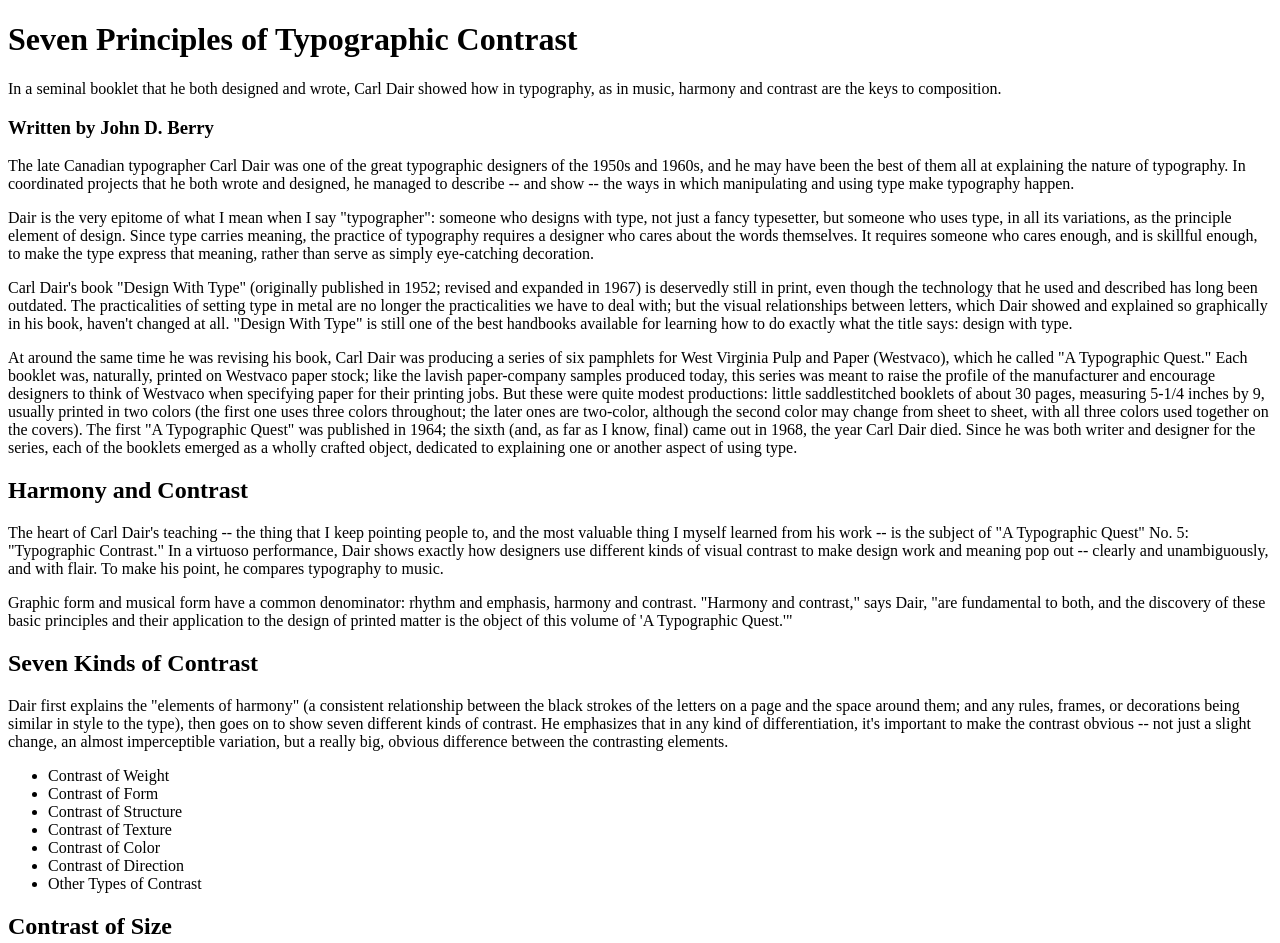
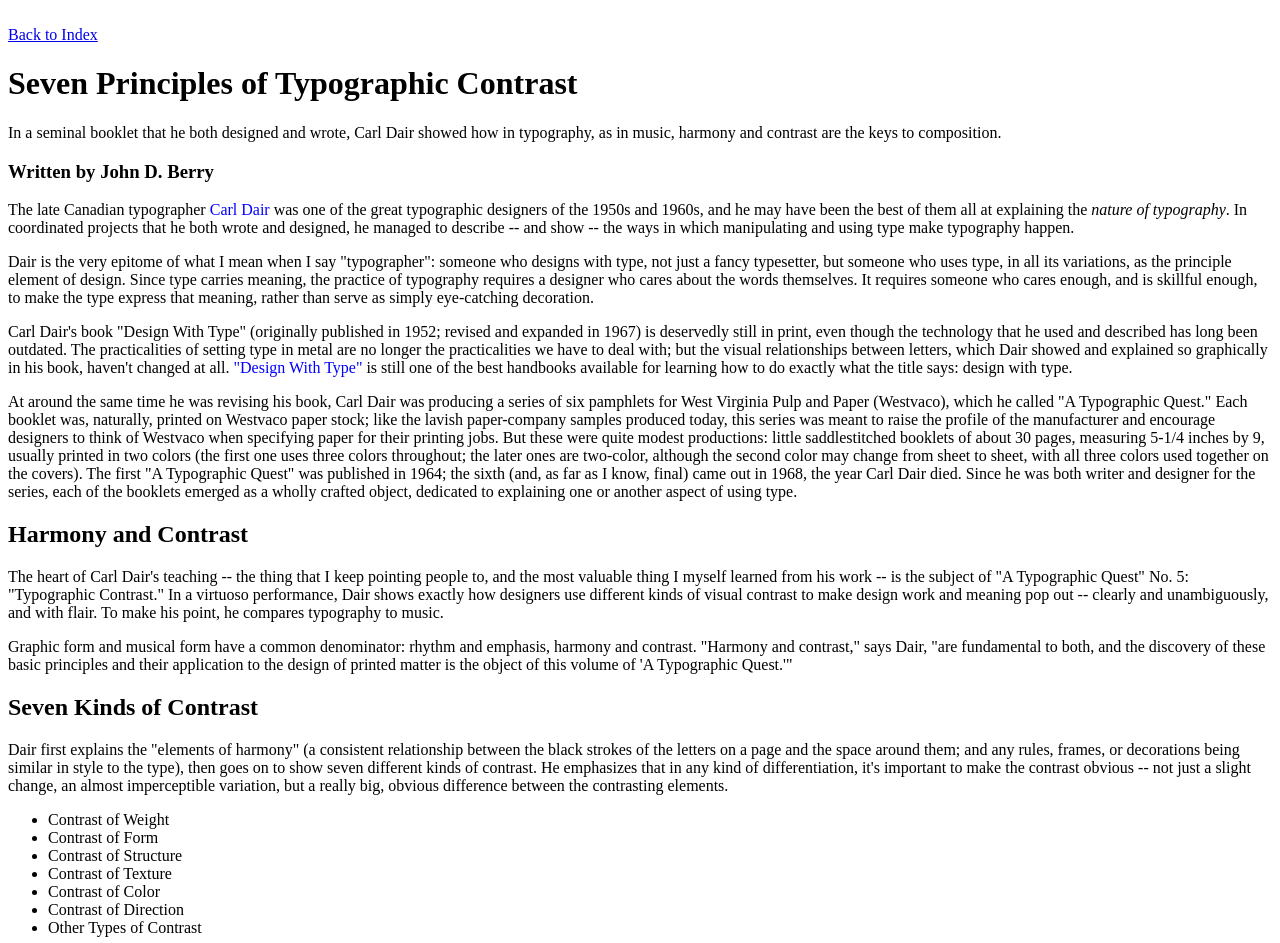
Before and after one commit to aprildekim/aprildekim.github.io, a plain HTML site: page exercise2.html in a window 1280 px wide. Shown: the top 943 px of the page. Drawn offline with Linux system fonts and the light colour scheme.

Commit message:
Update exercise2.html

```diff
--- a/exercise2.html
+++ b/exercise2.html
@@ -6,8 +6,12 @@
         <title>Mark Up Carl Dair</title>
         <meta name="description" content="">
         <meta name="viewport" content="width=device-width">
+        <link rel="stylesheet" href="main.css">
     </head>
     <body>
+
+    	<br>
+    	<a href="index.html">Back to Index</a>
 
     	<h1>Seven Principles of Typographic Contrast</h1>
 
@@ -15,11 +19,11 @@
 
 		<h3>Written by John D. Berry</h3>
 
-		<p>The late Canadian typographer Carl Dair was one of the great typographic designers of the 1950s and 1960s, and he may have been the best of them all at explaining the nature of typography. In coordinated projects that he both wrote and designed, he managed to describe -- and show -- the ways in which manipulating and using type make typography happen.</p>
+		<p>The late Canadian typographer <span style="color:blue">Carl Dair</span> was one of the great typographic designers of the 1950s and 1960s, and he may have been the best of them all at explaining the <span style="font-style:italic;">nature of typography</span>. In coordinated projects that he both wrote and designed, he managed to describe -- and show -- the ways in which manipulating and using type make typography happen.</p>
 
 		<p>Dair is the very epitome of what I mean when I say "typographer": someone who designs with type, not just a fancy typesetter, but someone who uses type, in all its variations, as the principle element of design. Since type carries meaning, the practice of typography requires a designer who cares about the words themselves. It requires someone who cares enough, and is skillful enough, to make the type express that meaning, rather than serve as simply eye-catching decoration.</p>
 
-		<p>Carl Dair's book "Design With Type" (originally published in 1952; revised and expanded in 1967) is deservedly still in print, even though the technology that he used and described has long been outdated. The practicalities of setting type in metal are no longer the practicalities we have to deal with; but the visual relationships between letters, which Dair showed and explained so graphically in his book, haven't changed at all. "Design With Type" is still one of the best handbooks available for learning how to do exactly what the title says: design with type.</p>
+		<p>Carl Dair's book "Design With Type" (originally published in 1952; revised and expanded in 1967) is deservedly still in print, even though the technology that he used and described has long been outdated. The practicalities of setting type in metal are no longer the practicalities we have to deal with; but the visual relationships between letters, which Dair showed and explained so graphically in his book, haven't changed at all. <span style="color:blue">"Design With Type"</span> is still one of the best handbooks available for learning how to do exactly what the title says: design with type.</p>
 
 		<p>At around the same time he was revising his book, Carl Dair was producing a series of six pamphlets for West Virginia Pulp and Paper (Westvaco), which he called "A Typographic Quest." Each booklet was, naturally, printed on Westvaco paper stock; like the lavish paper-company samples produced today, this series was meant to raise the profile of the manufacturer and encourage designers to think of Westvaco when specifying paper for their printing jobs. But these were quite modest productions: little saddlestitched booklets of about 30 pages, measuring 5-1/4 inches by 9, usually printed in two colors (the first one uses three colors throughout; the later ones are two-color, although the second color may change from sheet to sheet, with all three colors used together on the covers). The first "A Typographic Quest" was published in 1964; the sixth (and, as far as I know, final) came out in 1968, the year Carl Dair died. Since he was both writer and designer for the series, each of the booklets emerged as a wholly crafted object, dedicated to explaining one or another aspect of using type.</p>
 
@@ -82,5 +86,9 @@
 		<p>Finally, Dair takes time to say a little about rhythm ("in typography, it consists of intervals of space") and about the power of "interrupted rhythm" ("the impact derives not from the fact that the unexpected happens, but rather that the expected does not happen").</p>
 
 		<p>Most of the time, we use more than one kind of contrast together, in order to make the differences between visual elements even more obvious. We can use all of Dair's seven kinds of contrast at once, if we're skillful; he refers to this as typographic "chords." (One of the chapter titles in "Design With Type" is "Multiplying the Contrasts.") But breaking them down like this into simple oppositions makes it easier to use them consciously; it keeps us from getting our layouts all muddied up through trying to change too many things at once without thinking about what we're doing. I've found Carl Dair's analysis of typographic contrast -- and especially the visual flair with which he presents it -- an invaluable tool in the practice of graphic design.</p>
+
+		<br>
+		<br>
+
     </body>
 </html>
```
